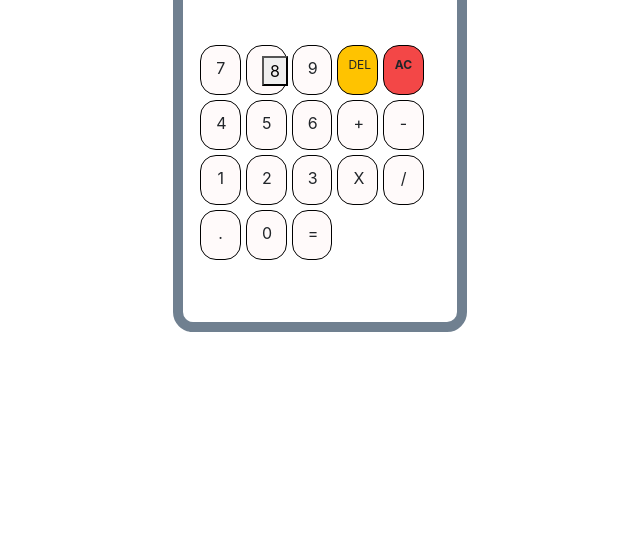
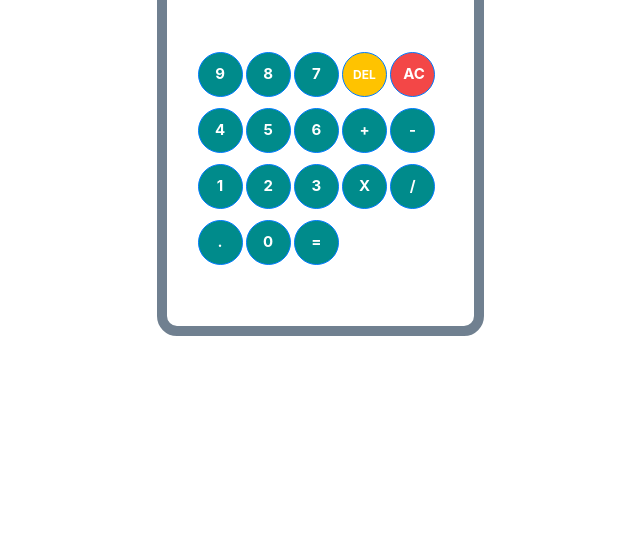
Before and after one commit to ricardoCs7/desafio_2, a plain HTML site: page index.html in a window 1280 px wide. Shown: the part 258-800 px from the top of the page, without its empty margins (320-960 px from the left). Drawn offline with nearby package versions, Linux system fonts and the light colour scheme.

Commit message:
botones cambiados

```diff
--- a/index.html
+++ b/index.html
@@ -13,70 +13,72 @@
 
 <div class="container" id="calc">
     <div class="container" id="pantalla">
-        1+1
+      <div id="seccion1">seccion 1</div>
+      <div id="seccion1">seccion 2</div>
+      <div id="seccion1">seccion 3</div>
     </div>
         <div class="container" id="panel">
             <div class="row" id="numeros">
                 <div class="col-2">
-                    7
+                    <button id="btnNum" class="btn btn-primary btn-circle btn-md">9</button>
                 </div>
                 <div class="col-2">
-                  <button> 8</button>
+                    <button id="btnNum"  class="btn btn-primary btn-circle btn-md">8</button>
                 </div>
                 <div class="col-2">
-                    9
+                    <button id="btnNum"   class="btn btn-primary btn-circle btn-md">7</button>
                 </div>
-                <div class="col-2" id="del">
-                    DEL
+                <div class="col-2" >
+                    <button id="del" class="btn btn-primary btn-circle btn-md">DEL</button>
                 </div>
-                <div class="col-2" id="AC">
-                    AC
+                <div   class="col-2">
+                    <button id="ac" class="btn btn-primary btn-circle btn-md">AC</button>
                 </div>
             </div>
 
             <div class="row">
                 <div class="col-2">
-                    4
+                    <button id="btnNum"   class="btn btn-primary btn-circle btn-md">4</button>
                 </div>
                 <div class="col-2">
-                    5
+                    <button  id="btnNum"  class="btn btn-primary btn-circle btn-md">5</button>
                 </div>
                 <div class="col-2">
-                    6
+                    <button id="btnNum"  class="btn btn-primary btn-circle btn-md">6</button>
                 </div>
                 <div class="col-2">
-                    +
+                    <button  class="btn btn-primary btn-circle btn-md">+</button>
                 </div>
                 <div class="col-2">
-                    -
+                    <button  class="btn btn-primary btn-circle btn-md">-</button>
                 </div>
             </div>
             <div class="row">
                 <div class="col-2">
-                    1
+                    <button  id="btnNum"  class="btn btn-primary btn-circle btn-md">1</button>
                 </div>
                 <div class="col-2">
-                    2
+                    <button id="btnNum"  class="btn btn-primary btn-circle btn-md">2</button>
                 </div>
                 <div class="col-2">
-                    3
+                    <button id="btnNum"   class="btn btn-primary btn-circle btn-md">3</button>
                 </div>
                 <div class="col-2">
-                    X
+                    <button  class="btn btn-primary btn-circle btn-md">X</button>
                 </div>
                 <div class="col-2">
-                    /
+                    <button  class="btn btn-primary btn-circle btn-md">/</button>
                 </div>
             </div>
             <div class="row">
                 <div class="col-2">
-                    .
+                    <button id="btnNum"   class="btn btn-primary btn-circle btn-md">.</button>
                 </div>
                 <div class="col-2">
-                    0
+                    <button id="btnNum"   class="btn btn-primary btn-circle btn-md">0</button>
                 </div>
                 <div class="col-2">
-                    =
+                    <button id="btnResult"   class="btn btn-primary btn-circle btn-md">=</button>
                 </div>
             </div>
         </div>
--- a/style.css
+++ b/style.css
@@ -25,22 +25,23 @@ padding-top: 30px;
   margin-right: 0px;
 }
 
+.col-2{
+    margin: 1px;
+    margin-top: 10px;
+}
 
-
-.col-2{
-    height: 100%;
-    background-color: snow;
-    padding: 10px;
-    border: black solid 0.1px;
+.btn-circle.btn-md {
+    width: 45px;
+    height: 45px;
+    border-radius: 35px;
+    font-size: 15px;
     text-align: center;
-    border-radius: 16px;
-    text-align: center;
-  height: 50px;
-  margin: 2.5px;
+    background-color: darkcyan;
+    font-weight: bold;
+    align-items: center;
 }
 
 .col-1{
-
     border: black solid 0.1px;
     text-align: center;
     border-radius: 16px;
@@ -52,33 +53,26 @@ padding-top: 30px;
 }
 
 
-
 #del{
     text-align: center;
     padding: 10px;
     background-color:#FFC300;
 }
 
-#AC{
+#ac{
 
-    padding: 10px;
     background-color: #F34747;
    font-weight: bold;
     }
 
 
-    @media (max-width:600px) {
-        #calc{
-          width: 70%;
-          font-size: 15px;
-        }
-    }
 
 
-@media (min-width:600px) {
+
+@media (min-width:440px) {
     #calc{
-      width: 23%;
 
+     width: 327px;
     }
     #AC{
         font-size: 12px;
@@ -87,3 +81,18 @@ padding-top: 30px;
         font-size: 12px;
     }
 }
+
+
+
+@media (min-width:1254px) {
+    #calc{
+
+     width: 327px;
+    }
+    #AC{
+        font-size: 12px;
+    }
+    #del{
+        font-size: 12px;
+    }
+}
```
